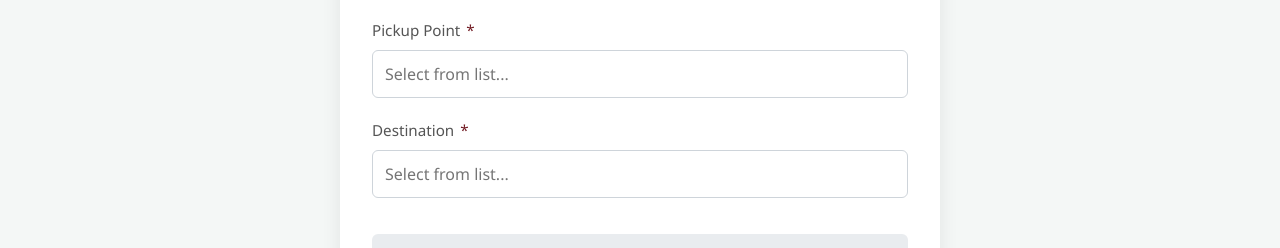
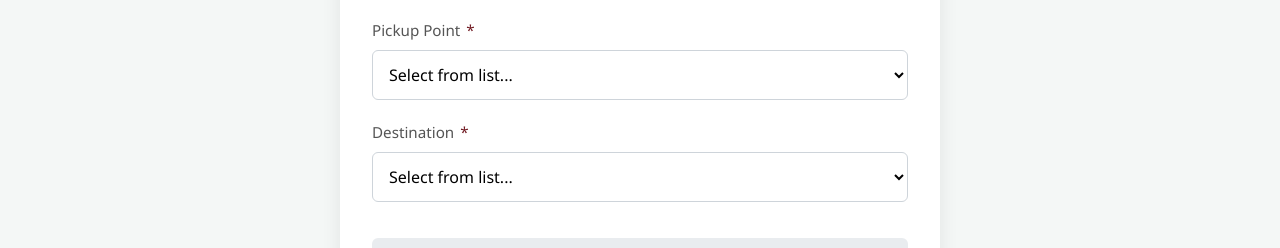
Before and after one commit to rupeshshetty243/transport-facility, an Angular app: page / in a window 1280 px wide. Both pictures are taken after a click on the button "Offer a Ride". Shown: the part 608-856 px from the top of the page. Built offline with nearby package versions, Linux system fonts and the light colour scheme.

Commit message:
drop down issue issue fixed in the offer ride component

```diff
--- a/src/app/core/components/offer-ride/offer-ride.html
+++ b/src/app/core/components/offer-ride/offer-ride.html
@@ -69,31 +69,39 @@
 
     <div class="form-group">
       <label>Pickup Point <span class="req">*</span></label>
-      <input type="text" formControlName="pickupPoint" list="locations" placeholder="Select from list...">
 
-      @if (v.pickupPoint.touched && v.pickupPoint.errors?.['invalidLocation']) {
-        <small class="error-text">Please select a valid location from the list.</small>
+      <select formControlName="pickupPoint">
+        <option value="" disabled selected>Select from list...</option>
+
+        @for (loc of locations; track loc) {
+          <option [value]="loc">{{ loc }}</option>
+        }
+      </select>
+
+      @if (v.pickupPoint.touched && v.pickupPoint.hasError('required')) {
+        <small class="error-text">Please select a pickup point.</small>
       }
     </div>
 
     <div class="form-group">
       <label>Destination <span class="req">*</span></label>
-      <input type="text" formControlName="destination" list="locations" placeholder="Select from list...">
 
-      @if (v.destination.touched && v.destination.errors?.['invalidLocation']) {
-        <small class="error-text">Please select a valid location from the list.</small>
+      <select formControlName="destination">
+        <option value="" disabled selected>Select from list...</option>
+
+        @for (loc of locations; track loc) {
+          <option [value]="loc">{{ loc }}</option>
+        }
+      </select>
+
+      @if (v.destination.touched && v.destination.hasError('required')) {
+        <small class="error-text">Please select a destination.</small>
       }
 
       @if (rideForm.errors?.['sameLocation'] && (v.pickupPoint.touched || v.destination.touched)) {
          <small class="error-text">Pickup and Destination cannot be the same.</small>
       }
     </div>
-
-    <datalist id="locations">
-      @for (loc of commonLocations; track loc) {
-        <option [value]="loc"></option>
-      }
-    </datalist>
 
     <button type="submit" [disabled]="rideForm.invalid" class="btn primary">
       Publish Ride
--- a/src/app/core/components/offer-ride/offer-ride.ts
+++ b/src/app/core/components/offer-ride/offer-ride.ts
@@ -1,11 +1,10 @@
 import { Component, inject, OnInit, OnDestroy } from '@angular/core';
 import { CommonModule } from '@angular/common';
-import { ReactiveFormsModule, FormBuilder, Validators, AbstractControl, ValidationErrors, ValidatorFn } from '@angular/forms';
+import { ReactiveFormsModule, FormBuilder, Validators, AbstractControl, ValidationErrors } from '@angular/forms';
 import { TransportService } from '../../services/transport';
 import { Ride } from '../../models/ride.model';
 import { Subscription } from 'rxjs';
 import { UpperCaseDirective } from '../../directives/upper-case';
-
 
 @Component({
   selector: 'app-offer-ride',
@@ -14,10 +13,10 @@ import { UpperCaseDirective } from '../../directives/upper-case';
   templateUrl: './offer-ride.html',
   styleUrls: ['./offer-ride.css']
 })
+export class OfferRideComponent implements OnInit, OnDestroy {
 
-
-export class OfferRideComponent implements OnInit, OnDestroy {
-  commonLocations = [
+  // FIXED: Renamed 'commonLocations' to 'locations' to match your HTML
+  locations: string[] = [
     'Office - Eco Space',
     'Silk Board Junction',
     'HSR Layout BDA Complex',
@@ -37,69 +36,48 @@ export class OfferRideComponent implements OnInit, OnDestroy {
   success = false;
 
   private readonly vehicleRegex = /^[A-Z]{2}[ -]?[0-9]{1,2}[ -]?[A-Z]{1,2}[ -]?[0-9]{4}$/;
-  private readonly empIdRegex = /^EMP[0-9]{1,4}$/;
-
-  allowedLocationValidator(allowedList: string[]): ValidatorFn {
-    return (control: AbstractControl): ValidationErrors | null => {
-      const value = control.value;
-      if (!value) return null; // Let required validator handle empty strings
-
-      // Check if the current value exists in the allowed list
-      const isValid = allowedList.includes(value);
-
-      return isValid ? null : { invalidLocation: true };
-    };
-  }
 
   rideForm = this.fb.group({
     employeeId: ['', [Validators.required, Validators.pattern(/^EMP[0-9]{1,4}$/), Validators.maxLength(7)]],
     vehicleType: ['Car', Validators.required],
     vehicleNo: ['', [Validators.required, Validators.pattern(this.vehicleRegex)]],
-    vacantSeats: [1, [Validators.required, Validators.min(1), Validators.max(6)]],
+    vacantSeats: [1, [Validators.required, Validators.min(1), Validators.max(5)]], // Default max to 5 (Car)
     time: ['', [Validators.required, this.futureTimeValidator]],
-
-    // --- 2. APPLY THE VALIDATOR HERE ---
-    pickupPoint: ['', [
-      Validators.required,
-      this.allowedLocationValidator(this.commonLocations) // Pass the list
-    ]],
-    destination: ['', [
-      Validators.required,
-      this.allowedLocationValidator(this.commonLocations) // Pass the list
-    ]]
+    pickupPoint: ['', Validators.required],
+    destination: ['', Validators.required],
   }, {
     validators: this.pickupDestinationValidator
   });
 
-  // --- LOGIC FOR VALIDATOR A (Past Time) ---
+  // --- CUSTOM VALIDATORS ---
+
   futureTimeValidator(control: AbstractControl): ValidationErrors | null {
     if (!control.value) return null;
 
     const [inputHours, inputMinutes] = control.value.split(':').map(Number);
     const now = new Date();
 
-    // Convert current time to minutes (e.g., 14:00 = 840 mins)
+    // Convert times to minutes for easy comparison
     const currentTotalMinutes = (now.getHours() * 60) + now.getMinutes();
     const inputTotalMinutes = (inputHours * 60) + inputMinutes;
 
-    // If input is less than or equal to now, it's invalid
     if (inputTotalMinutes <= currentTotalMinutes) {
       return { pastTime: true };
     }
     return null;
   }
 
-  // --- LOGIC FOR VALIDATOR B (Same Location) ---
   pickupDestinationValidator(group: AbstractControl): ValidationErrors | null {
     const pickup = group.get('pickupPoint')?.value;
     const dest = group.get('destination')?.value;
 
-    // Check if both exist and are effectively equal
-    if (pickup && dest && pickup.trim().toLowerCase() === dest.trim().toLowerCase()) {
+    if (pickup && dest && pickup === dest) {
       return { sameLocation: true };
     }
     return null;
   }
+
+  // --- LIFECYCLE HOOKS ---
 
   ngOnInit() {
     this.sub = this.rideForm.get('vehicleType')!.valueChanges.subscribe(type => {
@@ -111,10 +89,8 @@ export class OfferRideComponent implements OnInit, OnDestroy {
     const seatControl = this.rideForm.get('vacantSeats');
 
     if (type === 'Bike') {
-      // Max 1 seats for Bike
       seatControl?.setValidators([Validators.required, Validators.min(1), Validators.max(1)]);
     } else {
-      // Max 5 seats for Car
       seatControl?.setValidators([Validators.required, Validators.min(1), Validators.max(5)]);
     }
 
@@ -133,6 +109,7 @@ export class OfferRideComponent implements OnInit, OnDestroy {
       this.success = res.success;
 
       if (this.success) {
+        // Reset form but keep defaults
         this.rideForm.reset({ vehicleType: 'Car', vacantSeats: 1 });
       }
     } else {
@@ -147,5 +124,5 @@ export class OfferRideComponent implements OnInit, OnDestroy {
 
   get v() {
      return this.rideForm.controls;
-    }
+  }
 }
```
Also changed, not shown: src/styles.css (+1 -6 lines), src/app/core/components/offer-ride/offer-ride.css (line endings or trailing spaces). Lines whose indentation alone changed are shown as unchanged.
